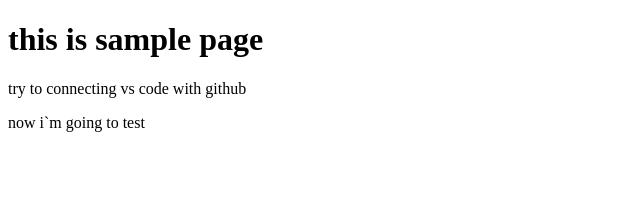
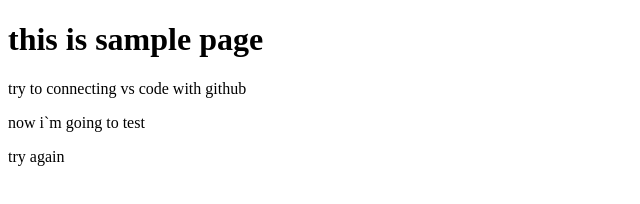
Before and after one commit to Navjosan44/project, a plain HTML site: page index.html in a window 1280 px wide. Shown: the full height of the page, 0-640 px from the left. Drawn offline with Linux system fonts and the light colour scheme.

Commit message:
lets try again

```diff
--- a/index.html
+++ b/index.html
@@ -9,5 +9,6 @@
     <h1>this is sample page</h1>
     <p>try to connecting vs code with github</p>
     <p>now i`m going to test</p>
+    <p>try again</p>
 </body>
 </html>
```
